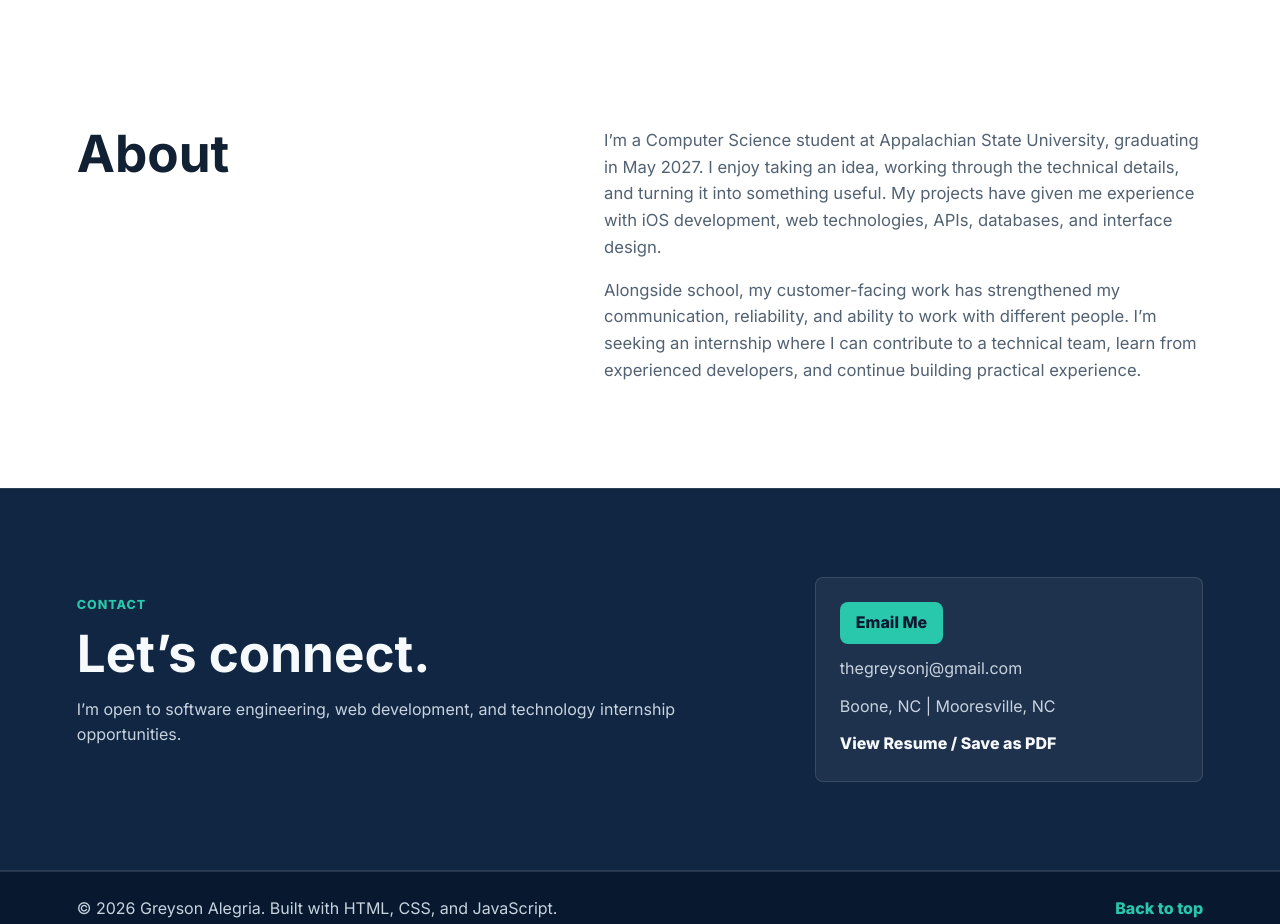
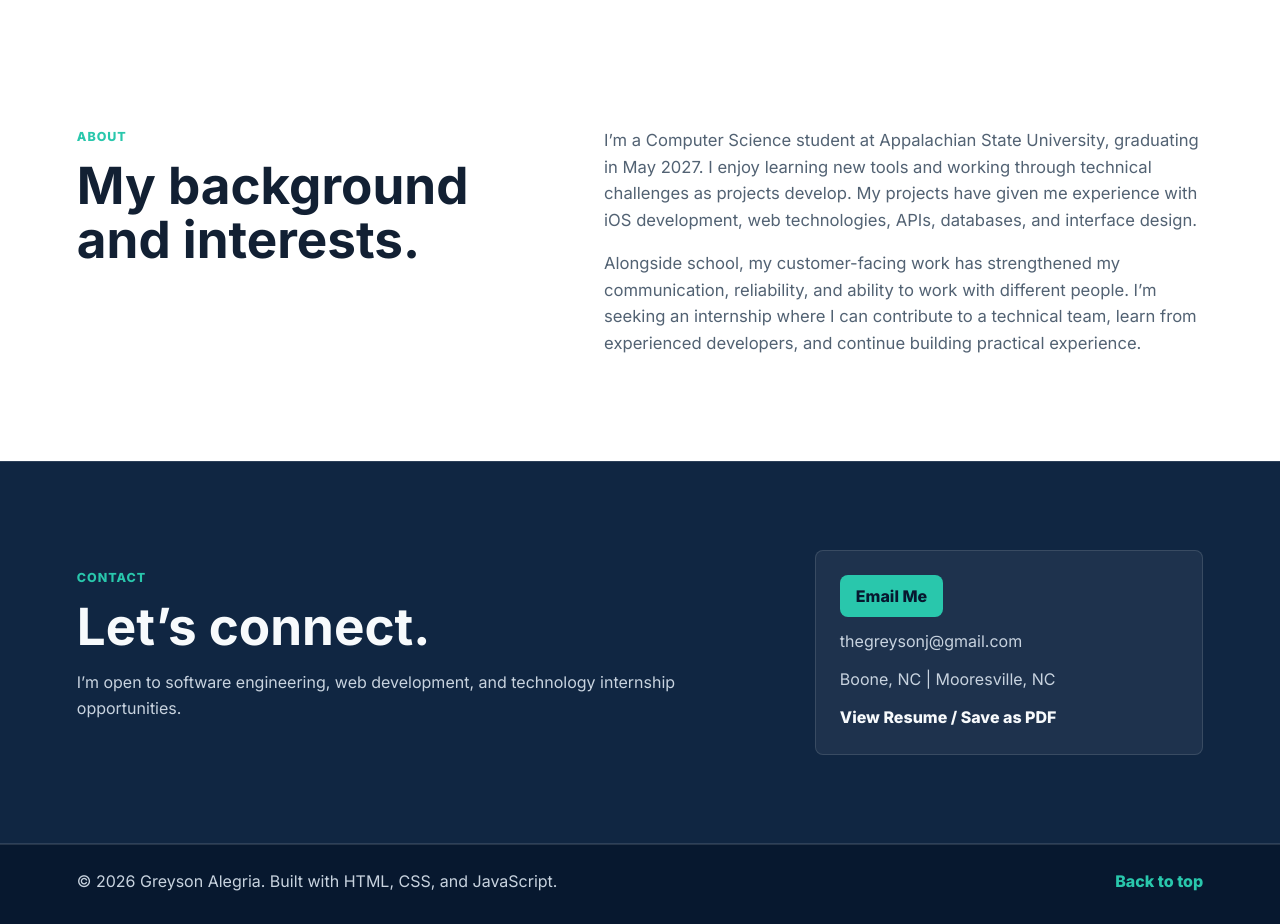
Before and after one commit to GreysonA75/portfolio, a plain HTML site: page index.html in a window 1280 px wide. Shown: the part 5720-6644 px from the top of the page. Drawn offline with Linux system fonts and the light colour scheme.

Commit message:
Refine about section wording

```diff
--- a/index.html
+++ b/index.html
@@ -328,10 +328,11 @@
 
     <section class="section split" id="about">
       <div class="section-heading">
-        <h2>About</h2>
+        <p class="eyebrow">About</p>
+        <h2>My background and interests.</h2>
       </div>
       <div class="about-copy">
-        <p>I’m a Computer Science student at Appalachian State University, graduating in May 2027. I enjoy taking an idea, working through the technical details, and turning it into something useful. My projects have given me experience with iOS development, web technologies, APIs, databases, and interface design.</p>
+        <p>I’m a Computer Science student at Appalachian State University, graduating in May 2027. I enjoy learning new tools and working through technical challenges as projects develop. My projects have given me experience with iOS development, web technologies, APIs, databases, and interface design.</p>
         <p>Alongside school, my customer-facing work has strengthened my communication, reliability, and ability to work with different people. I’m seeking an internship where I can contribute to a technical team, learn from experienced developers, and continue building practical experience.</p>
       </div>
     </section>
```
